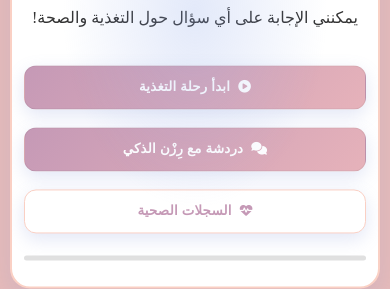
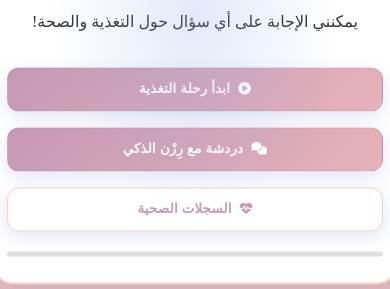
Before and after one commit to ayaSaleh717/RZN_, a plain HTML site: page index.html in a window 390 px wide. Shown: the part 410-699 px from the top of the page. Drawn offline with Linux system fonts and the light colour scheme.

Commit message:
commit changes

```diff
--- a/style.css
+++ b/style.css
@@ -1101,11 +1101,12 @@ width: 100%;
     100% { transform: scale(1); }
 }
 
-/* حالة النطق */
+ /* حالة النطق */
   #speech-status.listening {
       color: #4CAF50;
       font-weight: bold;
   }
+}
 
 /* Mobile layout: sizes, margins, paddings only */
 @media (max-width: 768px) {
@@ -1114,15 +1115,13 @@ width: 100%;
   .btn-secondary,
   .btn-quick,
   .chat-input button {
-    width: 100%;
-    margin: 8px 0;
-  }
+     width: 100%;
+     margin: 8px 0;
+   }
 
   /* Tabs stacked */
   .tab { flex-direction: column; }
   .tab button { width: 100%; }
-
-  /* Quick buttons single column */
   .quick-buttons { grid-template-columns: 1fr; }
 
   /* Compact paddings */
@@ -1140,20 +1139,16 @@ width: 100%;
     transform: none;
   }
   .floating-btn_2 { left: 84px; }
+}
 
-  /* Prevent horizontal scroll and oversized blocks */
-  html, body { overflow-x: hidden; }
+/* Extra-narrow phones (e.g., Redmi 14C logical width ~360px) */
+@media (max-width: 400px) {
+  /* Tighten side paddings to avoid horizontal scroll */
+  body, .content { padding-left: 10px; padding-right: 10px; }
+  .floating-content { padding: 12px; }
 
-  /* Constrain floating container width on small screens */
-  .floating-main-div {
-    min-width: auto;            /* override desktop min-width: 400px */
-    width: calc(100vw - 24px);  /* keep small side padding */
-    max-width: 100%;
-  }
-
-  /* Slightly tighter paddings for content areas */
-  .content { padding: 12px; }
-  .floating-content { padding: 12px; max-width: 100%; box-sizing: border-box; }
+  /* Ensure containers never exceed viewport */
+  .floating-main-div { width: calc(100vw - 20px); max-width: 100%; }
 
   /* Inputs: comfortable but not oversized */
   .form-group input,
@@ -1165,4 +1160,21 @@ width: 100%;
     max-width: 100%;
     box-sizing: border-box;
   }
+
+  /* Buttons: compact vertical spacing */
+  .btn,
+  .btn-secondary,
+  .btn-quick,
+  .chat-input button { margin: 6px 0; }
+
+  /* Floating buttons: reduce gap so both fit comfortably */
+  .floating-btn { top: 10px; left: 10px; }
+  .floating-btn_2 { top: 10px; left: 74px; }
 }
+
+/* Ultra-narrow safeguard (old small DP settings) */
+@media (max-width: 360px) {
+  .floating-main-div { width: calc(100vw - 16px); }
+  .floating-btn { top: 8px; left: 8px; }
+  .floating-btn_2 { top: 8px; left: 68px; }
+}
```
